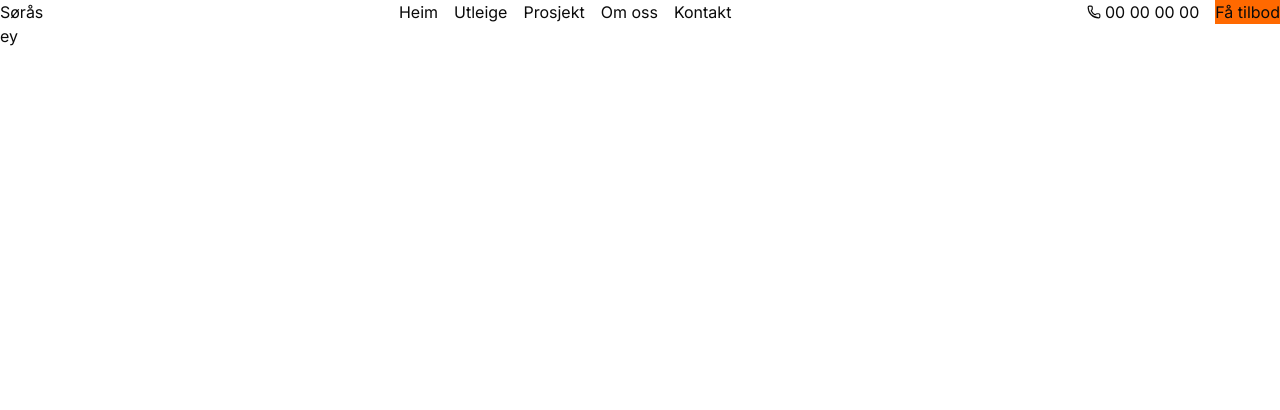
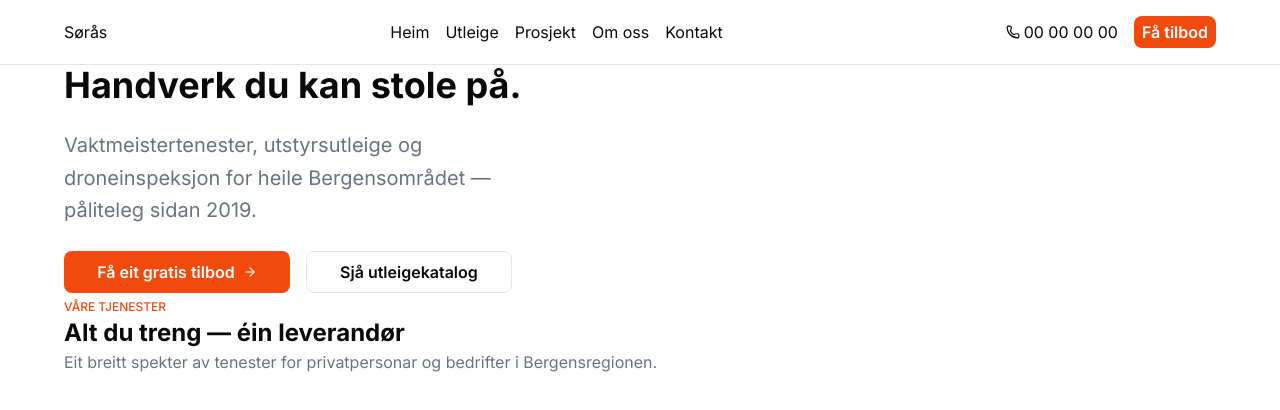
Before and after one commit to vaktmester-utleie/vaktmesterutleie, a Next.js app in the folder web/: page / in a window 1280 px wide. Shown: the top 410 px of the page. Built offline with nearby package versions, Linux system fonts and the light colour scheme.

Commit message:
feat: add page header component

```diff
--- a/web/src/app/globals.css
+++ b/web/src/app/globals.css
@@ -1,9 +1,12 @@
-@import "tailwindcss";
-@import "tw-animate-css";
-@import "shadcn/tailwind.css";
+@import 'tailwindcss';
+@import 'tw-animate-css';
+@import 'shadcn/tailwind.css';
 
 @custom-variant dark (&:is(.dark *));
 
+@theme {
+  --color-brand-500: oklch(0.643 0.213 36.43);
+}
 @theme inline {
   --color-background: var(--background);
   --color-foreground: var(--foreground);
@@ -128,3 +131,21 @@
     @apply font-sans;
   }
 }
+@layer components {
+  .cta {
+    @apply bg-brand-500 text-white rounded-md py-1 px-2 font-semibold;
+  }
+
+  .hero-title {
+    @apply font-bold text-4xl;
+  }
+  .hero-subtitle {
+    @apply text-gray-500 text-xl  leading-relaxed;
+  }
+  .title {
+    @apply font-bold text-2xl;
+  }
+  .subtitle {
+    @apply text-gray-500  leading-relaxed;
+  }
+}
--- a/web/src/app/page.tsx
+++ b/web/src/app/page.tsx
@@ -1,3 +1,12 @@
+import Section from '@/components/wrapper/section'
+import Hero from '@/features/home/components/hero'
+import Services from '@/features/home/components/services'
+
 export default function Page() {
-  return <div>ey</div>
+  return (
+    <Section>
+      <Hero />
+      <Services />
+    </Section>
+  )
 }
--- a/web/src/components/header/cta.tsx
+++ b/web/src/components/header/cta.tsx
@@ -9,7 +9,7 @@ export default function HeaderCTA() {
         <Phone size={14} />
         <span>00 00 00 00</span>
       </Link>
-      <Link className="bg-orange-500" href={''}>
+      <Link className="cta button-base" href={''}>
         {' '}
         Få tilbod
       </Link>
--- a/web/src/components/header/index.tsx
+++ b/web/src/components/header/index.tsx
@@ -1,18 +1,16 @@
 import DesktopNavigation from '../navigation/desktop-navigation'
-import MobileNavigation from '../navigation/mobile-navigation'
 import Container from '../wrapper/container'
-import Section from '../wrapper/section'
 import HeaderCTA from './cta'
 import Logo from './logo'
 
 export default function Header() {
   return (
-    <Section>
-      <header className="flex justify-between items-center">
+    <header className="border-b  py-4">
+      <Container className="max-w-6xl w-full mx-auto flex justify-between items-center">
         <Logo />
         <DesktopNavigation />
         <HeaderCTA />
-      </header>
-    </Section>
+      </Container>
+    </header>
   )
 }
--- /dev/null
+++ b/web/src/components/page-header/index.tsx
@@ -0,0 +1,17 @@
+import Container from '../wrapper/container'
+type Props = {
+  label: string
+  title: string
+  subtitle?: string
+}
+export default function PageHeader({ label, title, subtitle }: Props) {
+  return (
+    <Container>
+      <span className=" uppercase text-brand-500 text-xs font-medium">
+        {label}
+      </span>
+      <p className="text-2xl title">{title}</p>
+      {subtitle && <p className="subtitle">{subtitle}</p>}
+    </Container>
+  )
+}
--- a/web/src/components/wrapper/section.tsx
+++ b/web/src/components/wrapper/section.tsx
@@ -5,5 +5,9 @@ type Props = {
   className?: string
 }
 export default function Section({ children, className }: Props) {
-  return <section className={cn(className)}>{children}</section>
+  return (
+    <section className={(cn(className), 'max-w-6xl w-full mx-auto')}>
+      {children}
+    </section>
+  )
 }
--- /dev/null
+++ b/web/src/features/home/components/hero/index.tsx
@@ -0,0 +1,31 @@
+import Container from '@/components/wrapper/container'
+import { ArrowRight } from 'lucide-react'
+import Link from 'next/link'
+
+export default function Hero() {
+  return (
+    <Container className="flex flex-col gap-6 max-w-lg">
+      <h1 className="hero-title">Handverk du kan stole på.</h1>
+      <h2 className="hero-subtitle">
+        Vaktmeistertenester, utstyrsutleige og droneinspeksjon for heile
+        Bergensområdet — påliteleg sidan 2019.
+      </h2>
+
+      <Container className="flex justify-between max-w-md gap-4">
+        <Link
+          className="flex items-center justify-center gap-2 grow bg-brand-500 text-white rounded-md py-2 px-2 font-semibold"
+          href={''}
+        >
+          <span> Få eit gratis tilbod</span>
+          <ArrowRight size={14} />
+        </Link>
+        <Link
+          className="text-center grow rounded-md py-2 px-2 font-semibold border"
+          href={''}
+        >
+          Sjå utleigekatalog
+        </Link>
+      </Container>
+    </Container>
+  )
+}
--- /dev/null
+++ b/web/src/features/home/components/services/index.tsx
@@ -0,0 +1,16 @@
+import PageHeader from '@/components/page-header'
+import Container from '@/components/wrapper/container'
+
+export default function Services() {
+  return (
+    <Container>
+      <PageHeader
+        label="våre tjenester"
+        title="Alt du treng —
+éin leverandør
+"
+        subtitle="Eit breitt spekter av tenester for privatpersonar og bedrifter i Bergensregionen."
+      />
+    </Container>
+  )
+}
--- /dev/null
+++ b/web/src/features/home/components/services/service-card.tsx
@@ -0,0 +1,3 @@
+export default function ServiceCard() {
+  return <div>ok</div>
+}
```
Also changed, not shown: 1 other file (tests, documents, lock files or other folders).
